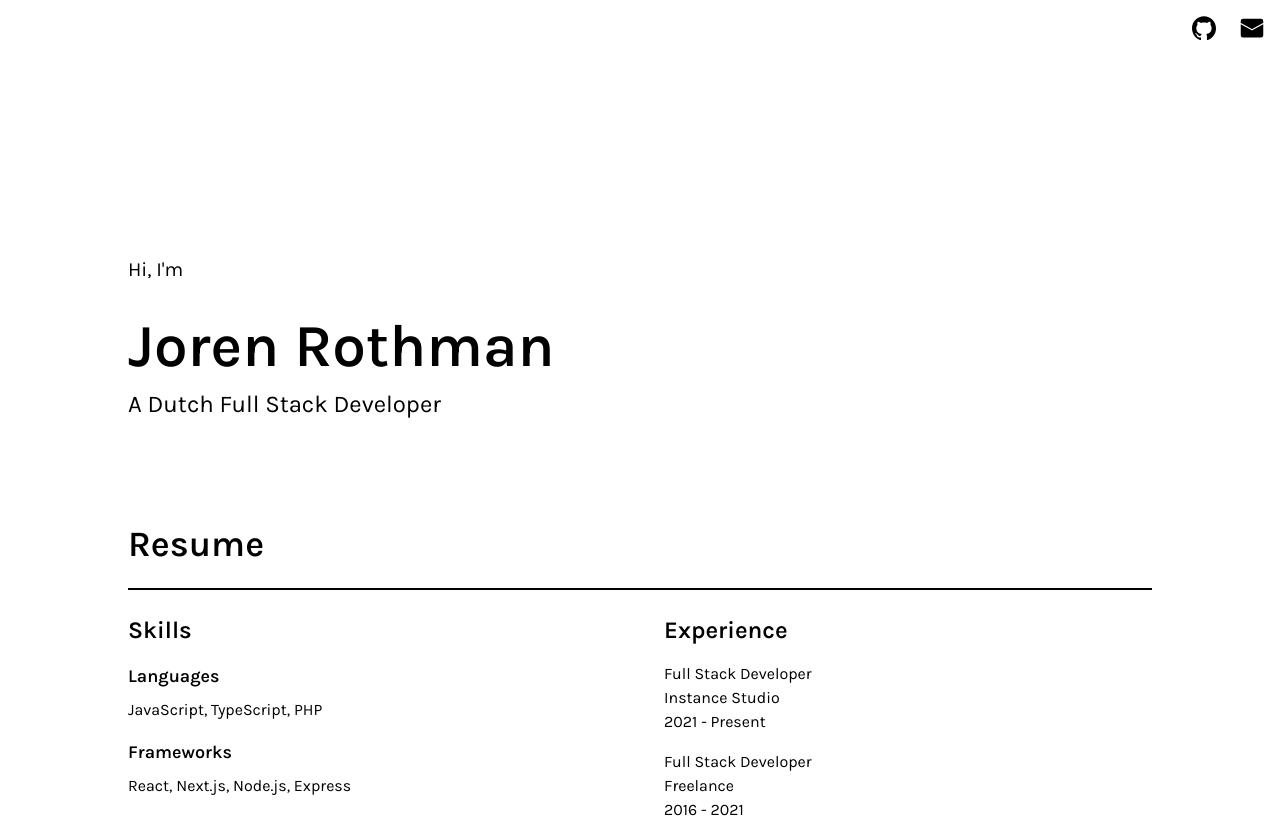
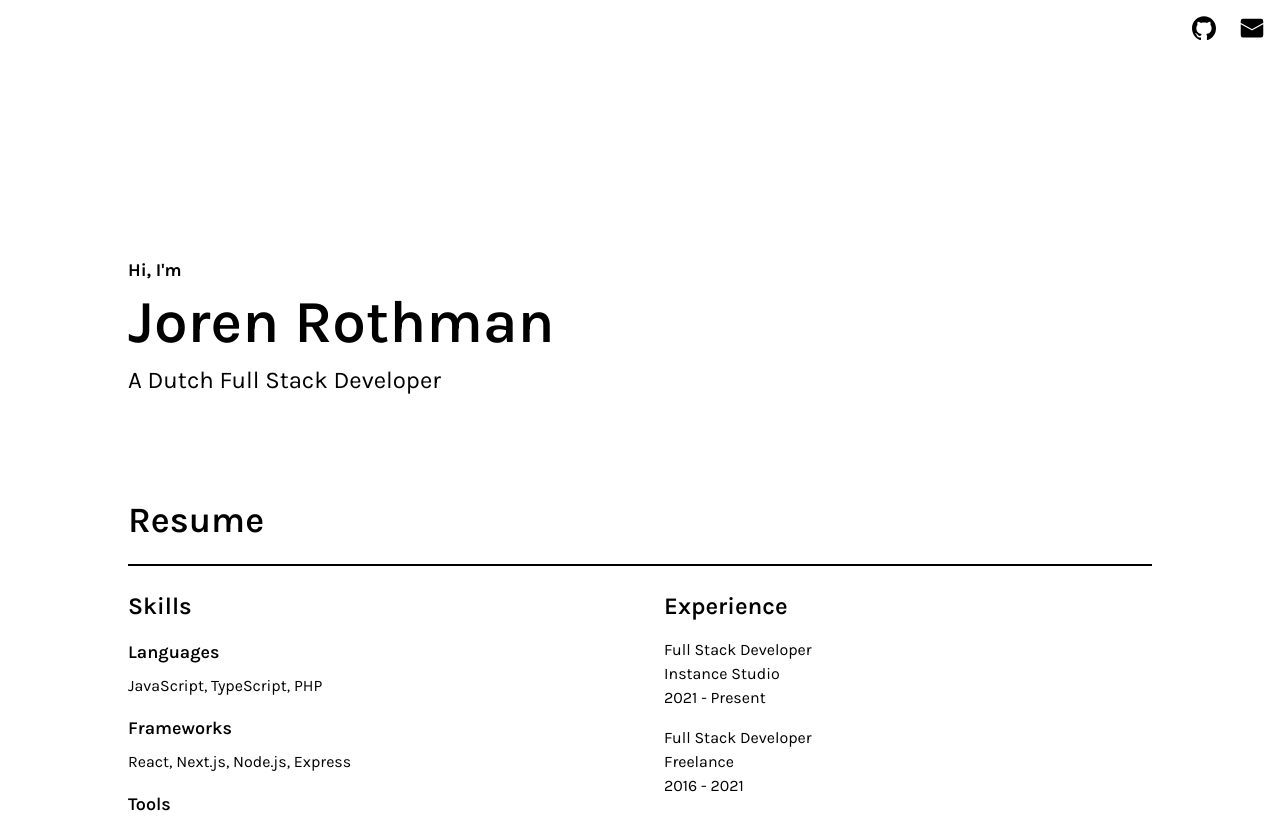
Before and after one commit to JorenRothman/portfolio-site, a Next.js app: page / in a window 1280 px wide. Shown: the top 818 px of the page. Built offline with nearby package versions, Linux system fonts and the light colour scheme.

Commit message:
Updated header

```diff
--- a/src/app/_components/Header.tsx
+++ b/src/app/_components/Header.tsx
@@ -2,7 +2,7 @@ export default function Header() {
     return (
         <header className="flex flex-col justify-end w-full bg-white text-balance pt-64 pb-12">
             <div className="c-container ">
-                <p className="text-xl mb-8">Hi, I&apos;m</p>
+                <p className="text-lg font-bold mb-2">Hi, I&apos;m</p>
                 <h1 className="text-6xl font-semibold text-black mb-3">
                     Joren Rothman
                 </h1>
```
